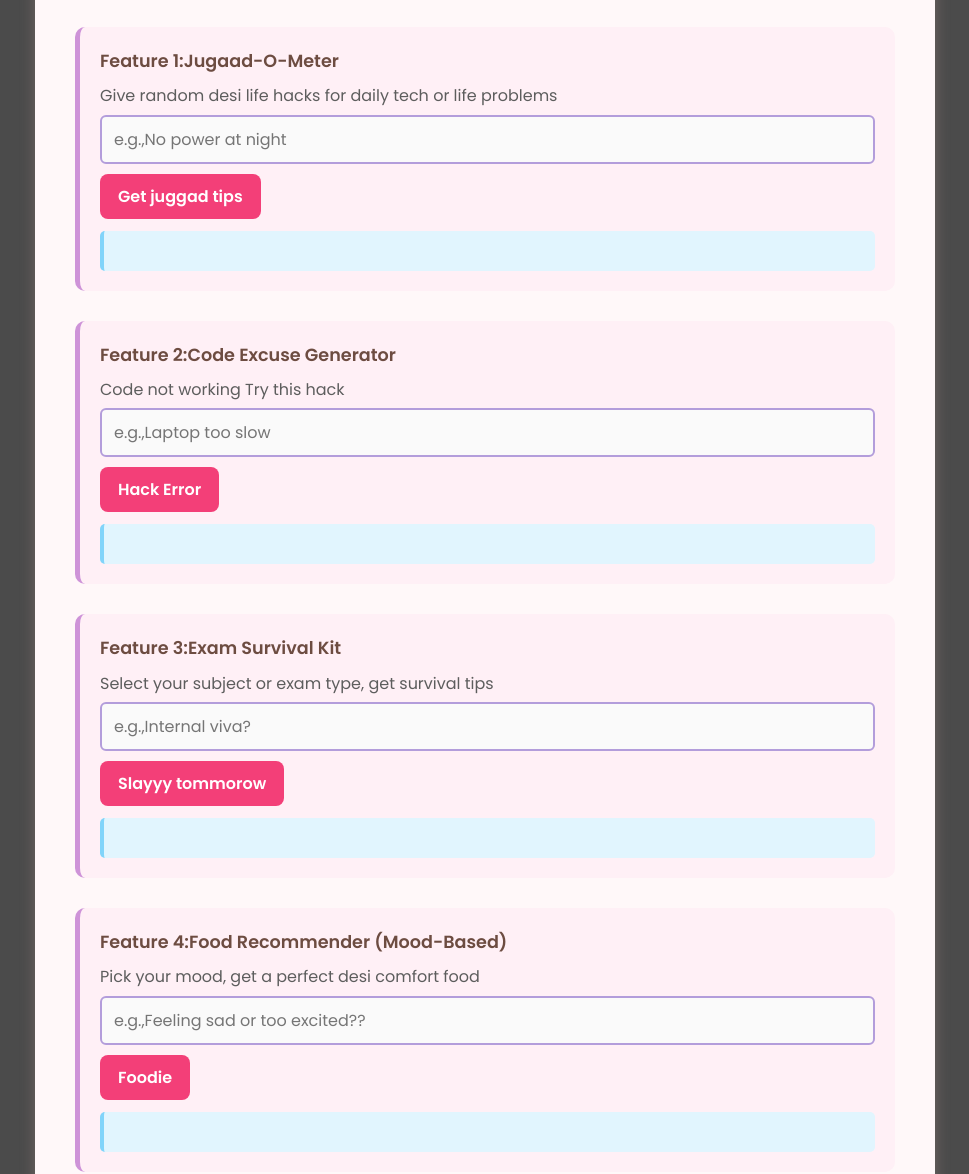
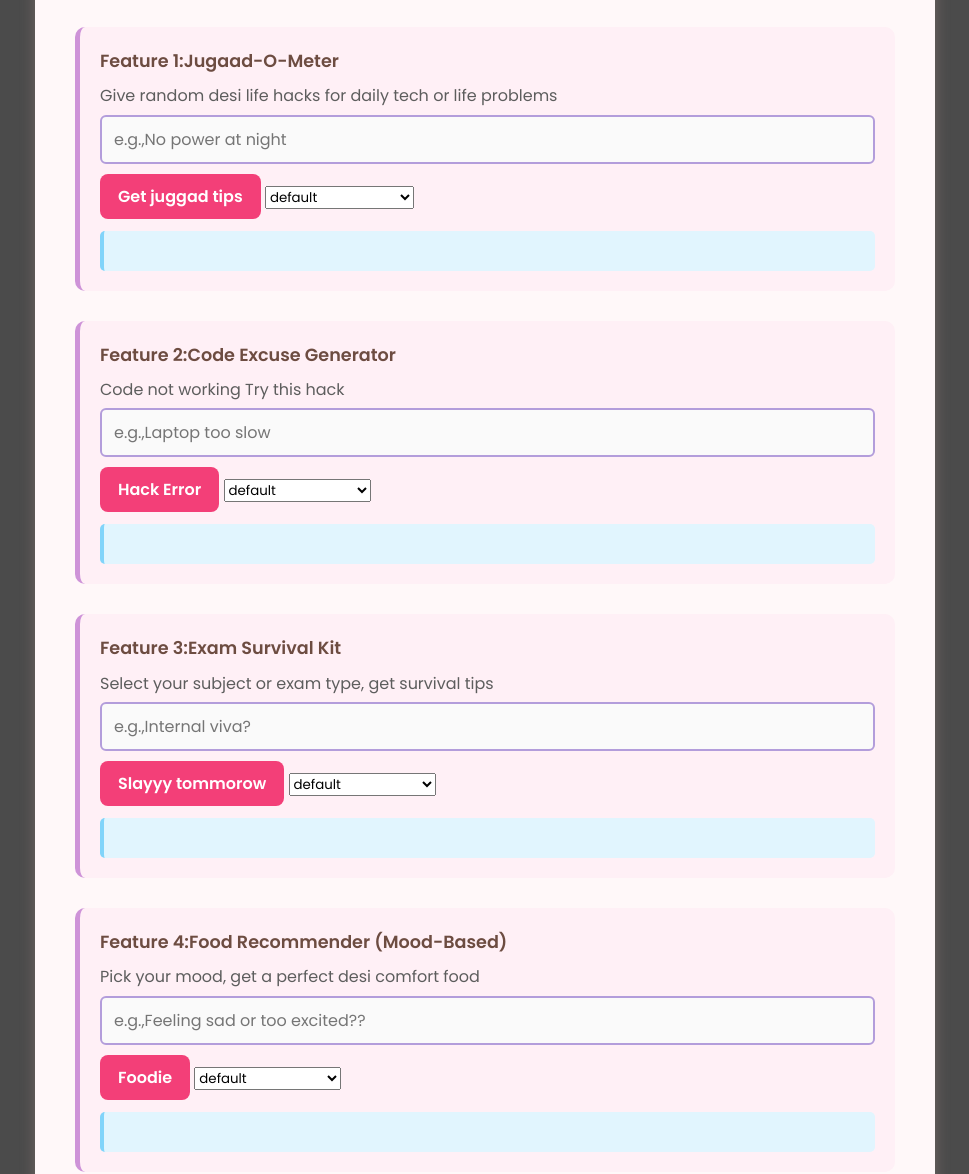
Before and after one commit to APURVA122/Hack-O-Meter, a plain HTML site: page index.html in a window 1280 px wide. Shown: the part 163-1337 px from the top of the page, without its empty margins (155-1124 px from the left). Drawn offline with Linux system fonts and the light colour scheme.

Commit message:
Added text to voice feature dropdown

```diff
--- a/index.html
+++ b/index.html
@@ -21,6 +21,11 @@
     <label for="probleminput">Give random desi life hacks for daily tech or life problems<br> </label>
         <input type="text" id="probleminput" placeholder="e.g.,No power at night"/>
 <button class="btn btn-primary" onclick="showjuggad()"aria-label="Get desi jugaad tips for your problem">Get juggad tips</button>
+ <select id="voiceselect-juggad">
+            <option value="">default</option>
+            <option value="nani">Nani Mode(slow)</option>
+            <option value="bhaiya">bhaiya Mode(Fast)</option>
+        </select>
 <div id="jugadanswer"></div>
 
     </section>
@@ -29,6 +34,11 @@
     <label for="codeinput">Code not working Try this hack<br>  </label>
 <input type="text" id="codeinput" placeholder="e.g.,Laptop too slow"/>
 <button class="btn btn-primary" onclick="codejuggad()" aria-label="Get funny code debugging excuses">Hack Error</button>
+ <select id="voiceselect-code">
+            <option value="">default</option>
+            <option value="nani">Nani Mode(slow)</option>
+            <option value="bhaiya">bhaiya Mode(fast)</option>
+        </select>
 <div id="codeanswer"></div>
 
 </section>
@@ -37,6 +47,11 @@
     <label for="examinput">Select your subject or exam type, get survival tips<br>  </label>
         <input type="text"id="examinput"placeholder="e.g.,Internal viva?"/>
         <button class="btn btn-primary" onclick="examjuggad()" aria-label="Get exam survival tips for your subject or exam type">Slayyy tommorow</button>
+        <select id="voiceselect-exam">
+            <option value="">default</option>
+            <option value="nani">Nani Mode(slow)</option>
+            <option value="bhaiya">bhaiya Mode(fast)</option>
+        </select>
         <div id="examanswer"></div>
 
 </section>
@@ -45,6 +60,11 @@
     <label for="foodinput">Pick your mood, get a perfect desi comfort food<br>  </label>
         <input type="text"id="foodinput"placeholder="e.g.,Feeling sad or too excited??"/>
         <button class="btn btn-primary" onclick="foodjuggad()" aria-label="Get desi food recommendation based on your mood">Foodie</button>
+         <select id="voiceselect-food">
+            <option value="">default</option>
+            <option value="nani">Nani Mode(slow)</option>
+            <option value="bhaiya">bhaiya Mode(fast)</option>
+        </select>
         <div id="foodanswer"></div>
 
 </section>
@@ -53,6 +73,11 @@
     <label for="startinput">Future Founder needs startup idea ig<br> </label>
 <input type="text"id="startinput"placeholder="e.g.,Tech startup, Eco-friendly business idea"/>
 <button class="btn btn-primary" onclick="startjuggad()" aria-label="Generate startup business ideas for future founders">Hey CEO</button>
+ <select id="voiceselect-startup">
+            <option value="">default</option>
+            <option value="nani">Nani Mode(slow)</option>
+            <option value="bhaiya">bhaiya Mode(fast)</option>
+        </select>
 <div id="startanswer"></div>
 
 </section>
```
